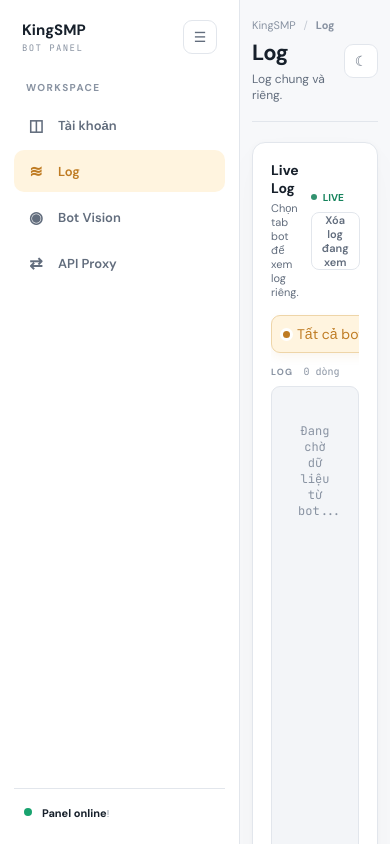
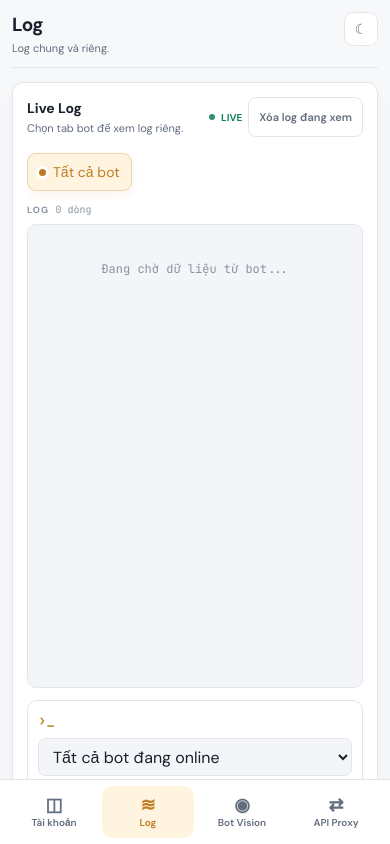
Before and after one commit to eowklc/Bot-KingSMP-AFK-Tool, a website: page public/index.html in a window 390 px wide. Both pictures are taken after a click on the button "≋ Log". Drawn offline with nearby package versions, Linux system fonts and the light colour scheme; no server answers.

Commit message:
style.css

```diff
--- a/public/style.css
+++ b/public/style.css
@@ -285,3 +285,68 @@ button:focus-visible, input:focus-visible, select:focus-visible {
 .check-row { display: flex; align-items: flex-start; gap: 9px; margin: 10px 0; font-size: 12px; cursor: pointer; line-height: 1.35; }
 .check-row input { margin-top: 2px; accent-color: var(--accent); cursor: pointer; }
 .check-row small { color: var(--muted); font-size: 11px; }
+
+/* ===== Mobile: điều hướng dưới đáy, bố cục một cột ===== */
+@media (max-width: 760px) {
+  :root { --sidebar-width: 0px; }
+  html, body { overflow-x: hidden; }
+  .app-shell { height: 100vh; height: 100dvh; display: block; }
+
+  /* Sidebar thành thanh tab cố định ở đáy */
+  .sidebar, body.sidebar-collapsed .sidebar {
+    top: auto; right: 0; left: 0; bottom: 0; width: 100%; height: auto;
+    flex-direction: column; padding: 6px 8px calc(6px + env(safe-area-inset-bottom, 0px));
+    border-right: 0; border-top: 1px solid var(--border);
+    background: var(--surface); z-index: 50;
+  }
+  .sidebar-brand, .nav-caption, .sidebar-spacer, .sidebar-footer, #sidebar-collapse { display: none !important; }
+  .sidebar-nav, body.sidebar-collapsed .sidebar-nav { flex-direction: row; gap: 2px; width: 100%; }
+  body.sidebar-collapsed .nav-item { justify-content: center; padding: 0 4px; }
+  .nav-item, body.sidebar-collapsed .nav-item {
+    flex: 1; flex-direction: column; justify-content: center; gap: 2px;
+    min-height: 52px; padding: 4px 2px; font-size: 10px; text-align: center; min-width: 0;
+  }
+  .nav-icon { width: auto; font-size: 18px; line-height: 1; }
+  body.sidebar-collapsed .nav-label { display: block !important; white-space: nowrap; overflow: hidden; text-overflow: ellipsis; max-width: 100%; }
+
+  /* Vùng nội dung chiếm toàn màn hình, chừa chỗ cho thanh tab */
+  .main-area, body.sidebar-collapsed .main-area {
+    width: 100%; margin-left: 0; height: 100vh; height: 100dvh;
+    padding: calc(env(safe-area-inset-top, 0px) + 0px) 12px calc(78px + env(safe-area-inset-bottom, 0px));
+    -webkit-overflow-scrolling: touch;
+  }
+
+  /* Topbar gọn */
+  .topbar { padding: 12px 0; margin-bottom: 14px; align-items: flex-start; gap: 10px; }
+  .breadcrumb { display: none; }
+  .page-heading h1 { font-size: 19px; }
+  .page-heading p { font-size: 11px; }
+  .panel { padding: 14px; border-radius: 11px; }
+  .panel-heading { flex-wrap: wrap; gap: 8px; }
+
+  /* Ô nhập: 16px để iPhone không tự zoom */
+  input, select, textarea, .text-field { font-size: 16px !important; }
+  .primary-button, .small-button { min-height: 40px; }
+  .small-button { padding: 0 10px; }
+  .heading-actions { flex-wrap: wrap; gap: 6px; }
+  .log-toolbar { flex-wrap: wrap; gap: 6px; }
+
+  /* Vision */
+  .vision-stage { min-height: 300px; height: 52vh; }
+  .vision-hint { display: none; }
+  .vision-actions { flex-wrap: wrap; gap: 6px; }
+  .vision-actions .small-button { flex: 1 1 auto; }
+  .vision-heading { flex-wrap: wrap; gap: 8px; }
+
+  /* Log nhanh: thành bảng nổi phía dưới, rộng cả màn hình */
+  .minilog {
+    left: 6px; right: 6px; bottom: 6px; width: auto;
+    height: min(55%, 360px); max-width: none;
+  }
+  .minilog-resize { display: none; }
+
+  /* Log trang chính */
+  .log-stream { max-height: 55vh; }
+  .log-tabs { overflow-x: auto; flex-wrap: nowrap; -webkit-overflow-scrolling: touch; }
+  .log-tabs > * { flex: 0 0 auto; }
+}
```
